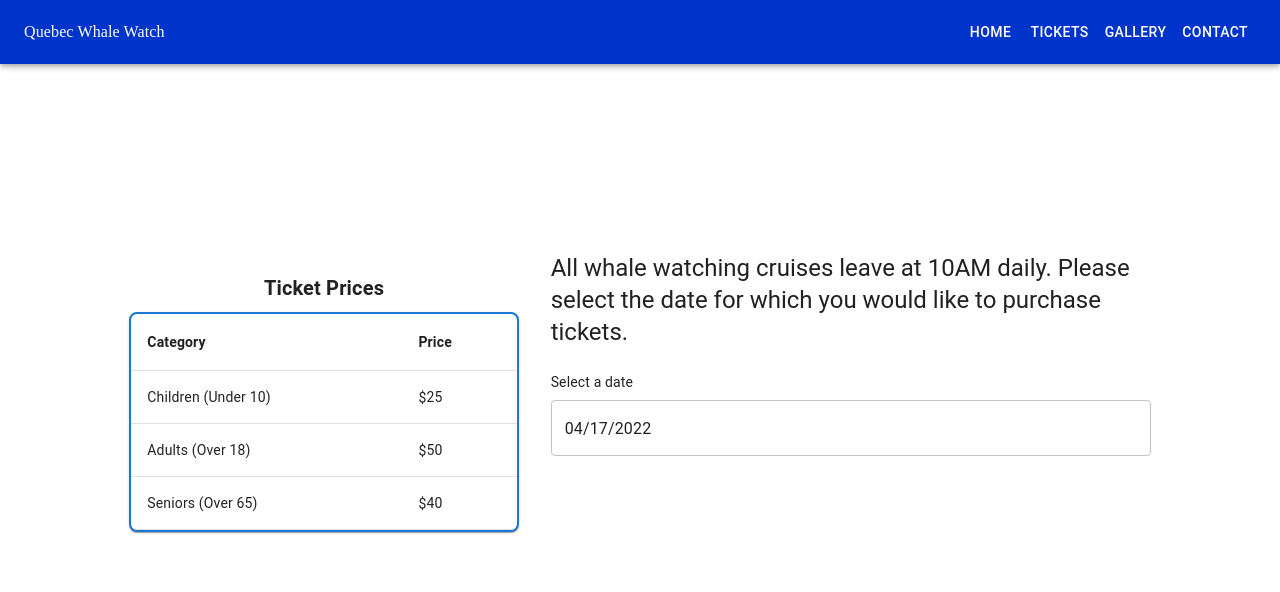
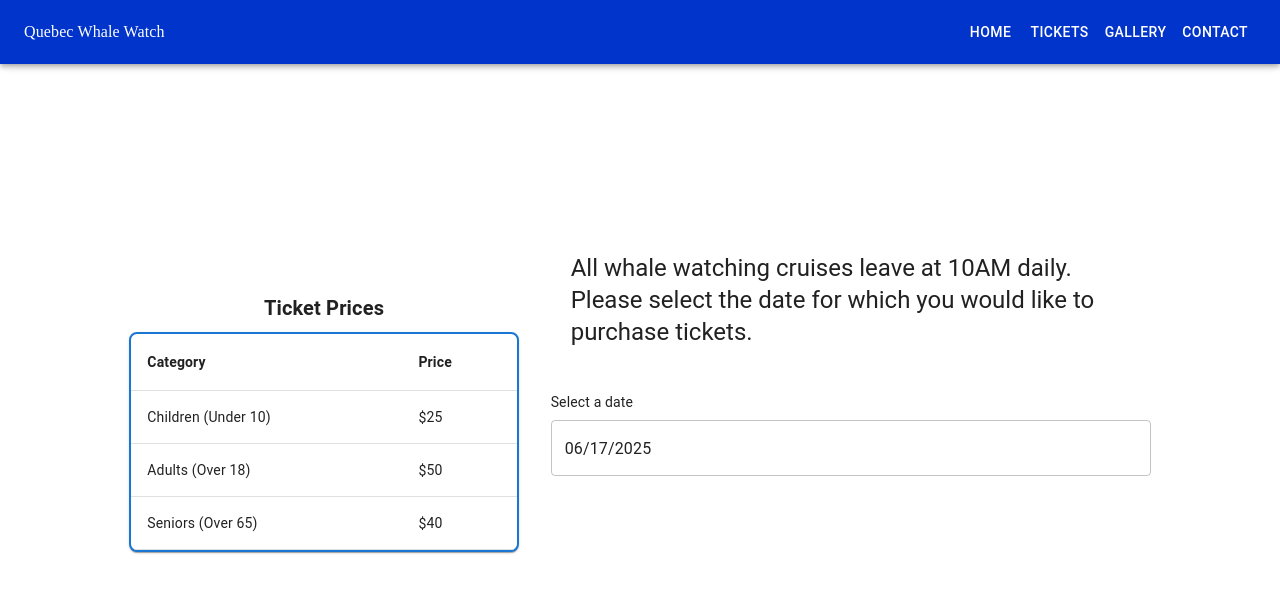
Before and after one commit to farhatzafar/whalewatch, a React (Vite) app in the folder quebec-whale-watch/: page /tickets in a window 1280 px wide. Shown: the top 592 px of the page. Built offline with nearby package versions, Linux system fonts and the light colour scheme.

Commit message:
change margin Ticket Prices title

```diff
--- a/quebec-whale-watch/src/pages/Tickets.tsx
+++ b/quebec-whale-watch/src/pages/Tickets.tsx
@@ -27,7 +27,7 @@ export default function ResponsiveDatePickers() {
               sx={{
                  marginBottom: 1,
                 fontWeight: 'bold',
-                marginTop: '20px'
+                marginTop: '60px'
                  }}>
                 Ticket Prices
               </Typography>
@@ -62,7 +62,7 @@ export default function ResponsiveDatePickers() {
 
           {/* Right Column: Text and DatePicker */}
           <Grid item xs={12} sm={6} md={6}>
-            <Typography variant="h5" sx={{ marginBottom: 2 }}>
+            <Typography variant="h5" sx={{ marginBottom: 2, padding: '20px' }}>
               All whale watching cruises leave at 10AM daily. Please select the date for which you would like to purchase tickets.
             </Typography>
 
@@ -75,7 +75,7 @@ export default function ResponsiveDatePickers() {
               ]}
             >
               <DemoItem label="Select a date">
-                <DatePicker defaultValue={dayjs('2022-04-17')} />
+                <DatePicker defaultValue={dayjs('2025-06-17')} />
               </DemoItem>
             </DemoContainer>
           </Grid>
```
